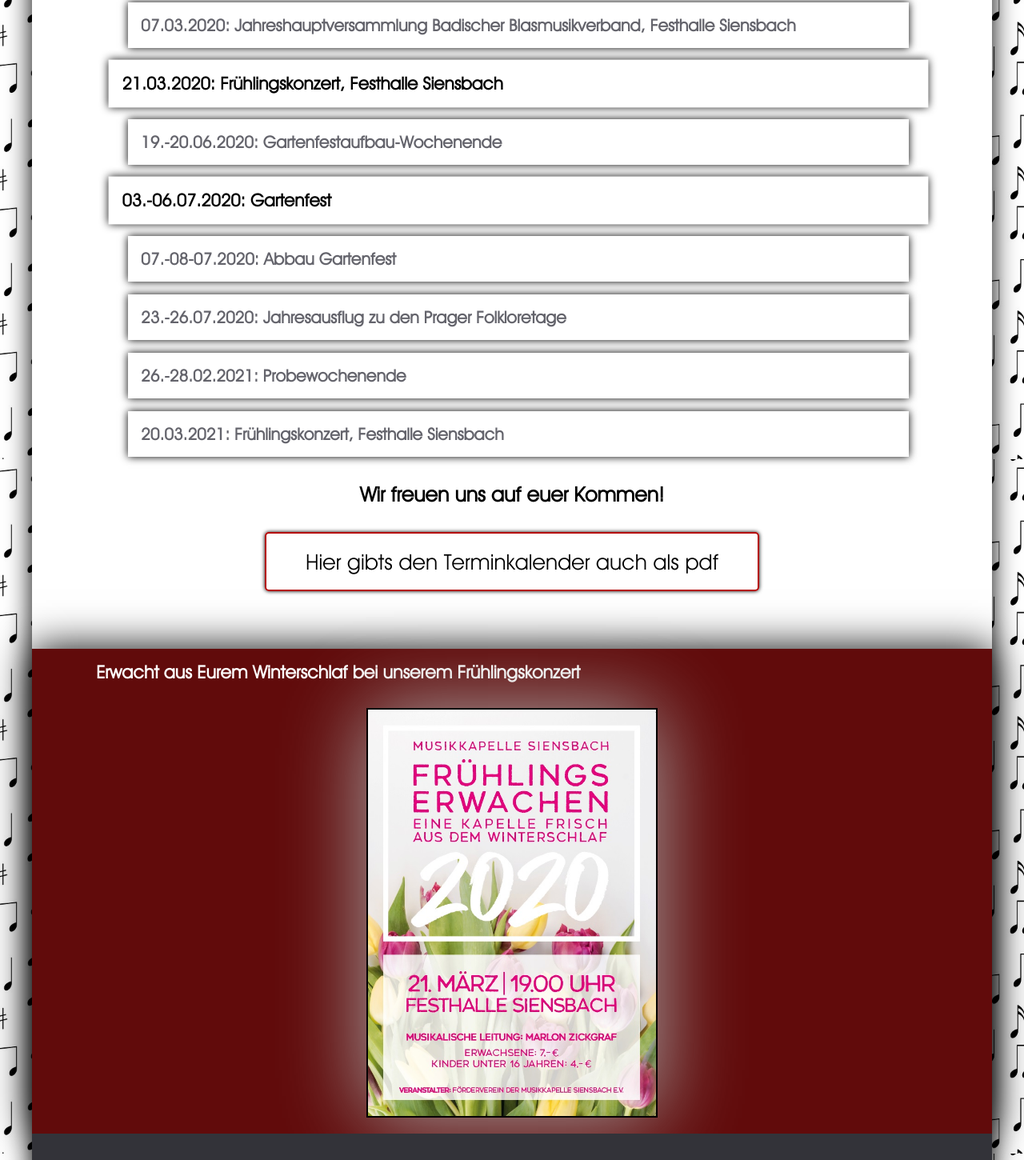
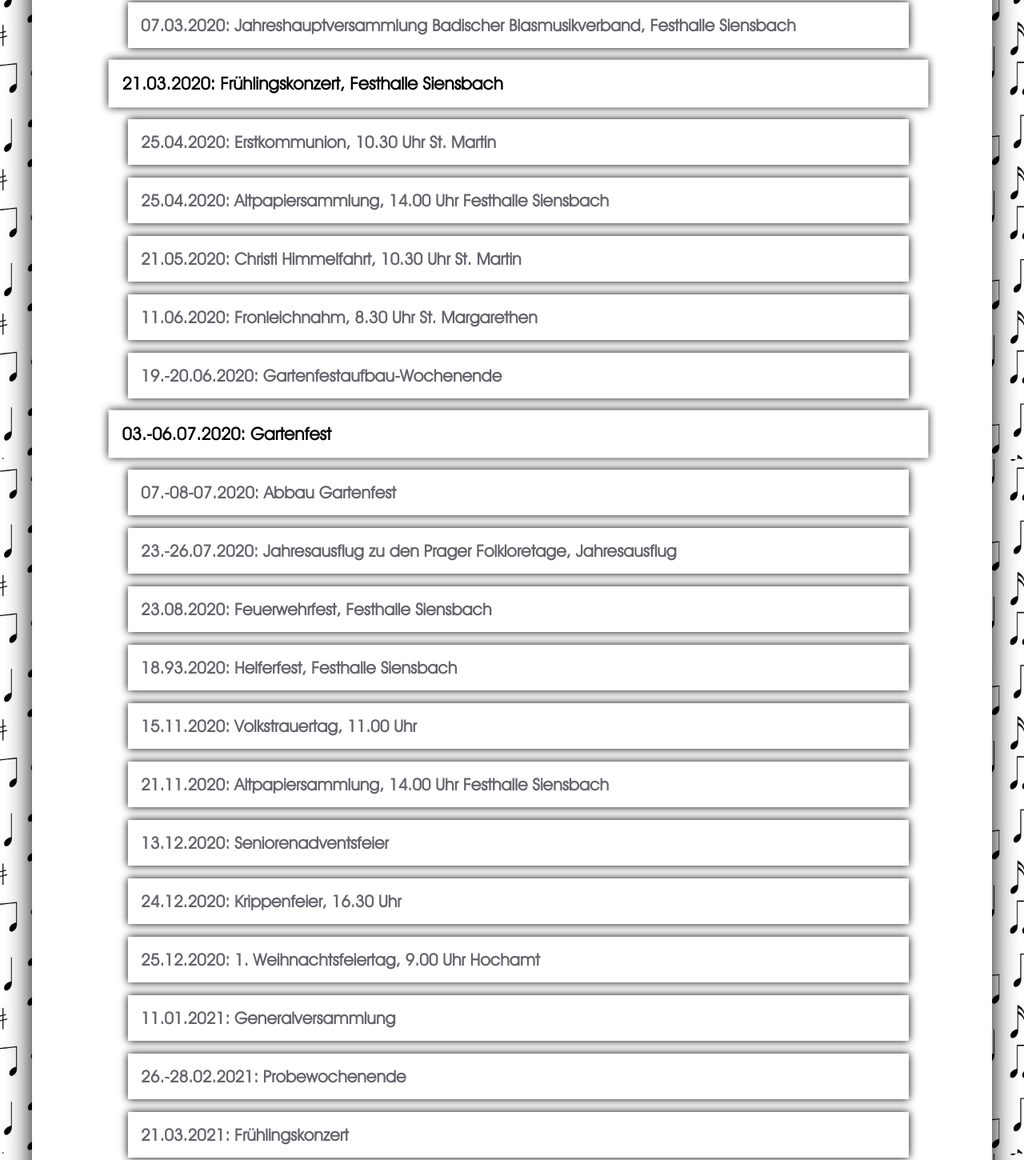
Before and after one commit to lindima/Website_Musikkapelle, a plain HTML site: page sub/gigs.html in a window 1280 px wide. Shown: the part 294-1744 px from the top of the page at 80% size. Drawn offline with Linux system fonts and the light colour scheme.

Commit message:
added new gigs

```diff
--- a/sub/gigs.html
+++ b/sub/gigs.html
@@ -156,6 +156,18 @@
 						<p>21.03.2020: Frühlingskonzert, Festhalle Siensbach</p>
 					</div>
 					<div class="gig" >
+						<p>25.04.2020: Erstkommunion, 10.30 Uhr St. Martin</p>
+					</div>
+					<div class="gig" >
+						<p>25.04.2020: Altpapiersammlung, 14.00 Uhr Festhalle Siensbach</p>
+					</div>
+					<div class="gig" >
+						<p>21.05.2020: Christi Himmelfahrt, 10.30 Uhr St. Martin</p>
+					</div>
+					<div class="gig" >
+						<p>11.06.2020: Fronleichnahm, 8.30 Uhr St. Margarethen</p>
+					</div>
+					<div class="gig" >
 						<p>19.-20.06.2020: Gartenfestaufbau-Wochenende</p>
 					</div>
 					<div class="gig marked" >
@@ -165,19 +177,43 @@
 						<p>07.-08-07.2020: Abbau Gartenfest</p>
 					</div>
 					<div class="gig" >
-						<p>23.-26.07.2020: Jahresausflug zu den Prager Folkloretage</p>
+						<p>23.-26.07.2020: Jahresausflug zu den Prager Folkloretage, Jahresausflug</p>
+					</div>
+					<div class="gig" >
+						<p>23.08.2020: Feuerwehrfest, Festhalle Siensbach</p>
+					</div>
+					<div class="gig" >
+						<p>18.93.2020: Helferfest, Festhalle Siensbach</p>
+					</div>
+					<div class="gig" >
+						<p>15.11.2020: Volkstrauertag, 11.00 Uhr</p>
+					</div>
+					<div class="gig" >
+						<p>21.11.2020: Altpapiersammlung, 14.00 Uhr Festhalle Siensbach</p>
+					</div>
+					<div class="gig" >
+						<p>13.12.2020: Seniorenadventsfeier</p>
+					</div>
+					<div class="gig" >
+						<p>24.12.2020: Krippenfeier, 16.30 Uhr</p>
+					</div>
+					<div class="gig" >
+						<p>25.12.2020: 1. Weihnachtsfeiertag, 9.00 Uhr Hochamt</p>
+					</div>
+					<div class="gig" >
+						<p>11.01.2021: Generalversammlung</p>
 					</div>
 					<div class="gig" >
 						<p>26.-28.02.2021: Probewochenende</p>
 					</div>
 					<div class="gig" >
-						<p>20.03.2021: Frühlingskonzert, Festhalle Siensbach</p>
+						<p>21.03.2021: Frühlingskonzert</p>
 					</div>
 
 					<h2>Wir freuen uns auf euer Kommen!</h2>
 
 					<div class="reference" >
-						<a href="../Terminkalender_2020.pdf" download>Hier gibts den Terminkalender auch als pdf</a>
+						<a href="../Terminkalender_2020-2021.pdf" download>Hier gibts den Terminkalender auch als pdf</a>
 					</div>
 
 				</div>
```
Also changed, not shown: sub/galery.html (+4 -0 lines), sub/style_galery.css (+24 -0 lines), 3 other files.
